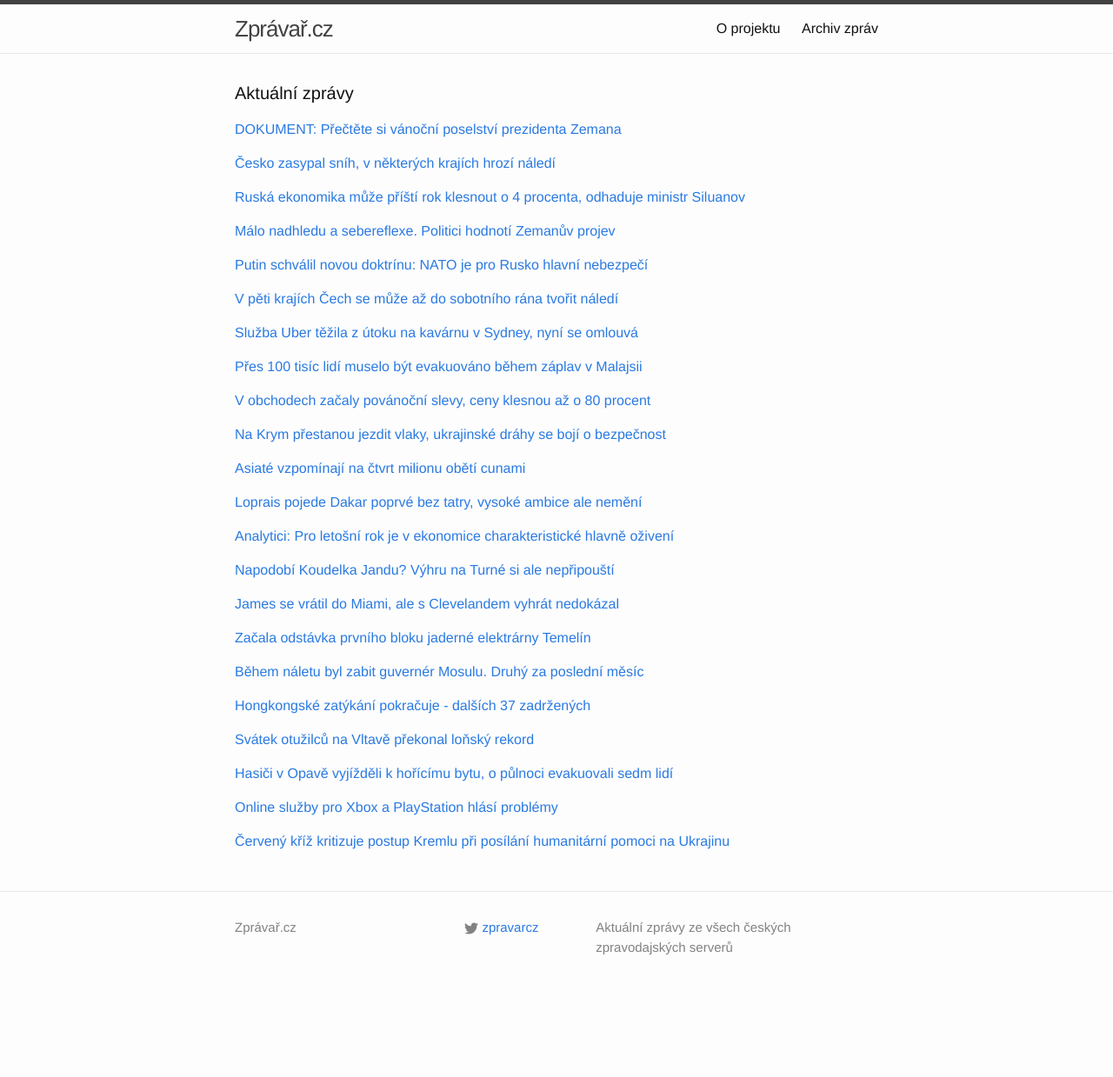
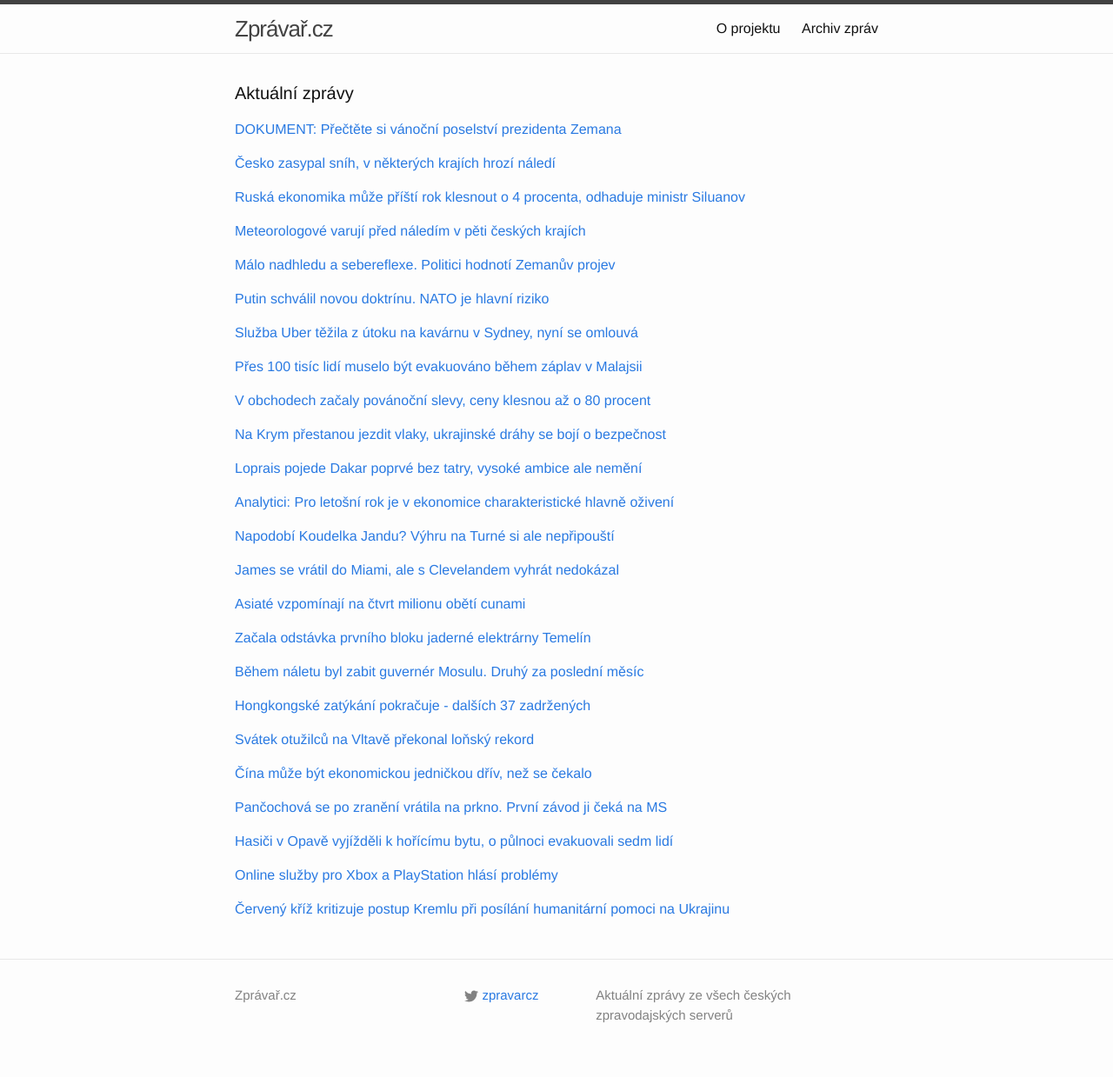
Before and after one commit to adliska/zpravar, a Jekyll site: the page built from index.html, in a window 1280 px wide. Shown: the whole page at 87% size. Built offline with Jekyll 4.4.1, drawn with Linux system fonts in a browser that asks for light colours; before the commit the page ends 1161 px from its top, so only the background shows below that.

Commit message:
zpravar news update

```diff
--- a/index.html
+++ b/index.html
@@ -63,8 +63,21 @@ layout: default
 <li><a href=http://byznys.ihned.cz/c1-63301180-rusko-trust-bank-rubl-pad>Trust Bank dostane na záchranu víc, celkem skoro sto miliard rublů - byznys.ihned.cz</a></li>
 <li><a href=http://zpravy.aktualne.cz/ekonomika/problemovou-banku-zachrani-pred-krachem-miliardy-rublu/r~dcf9267c8ce111e4833a0025900fea04/>Problémovou banku zachrání před krachem miliardy rublů - zpravy.aktualne.cz</a></li>
 </ul>
-</div><p><a href="javascript:;" onclick="toggle_visibility('zpravy3')">Málo nadhledu a sebereflexe. Politici hodnotí Zemanův projev</a></p>
+</div><p><a href="javascript:;" onclick="toggle_visibility('zpravy3')">Meteorologové varují před náledím v pěti českých krajích</a></p>
 <div id="zpravy3" style="display:none">
+<ul>
+<li><a href=http://www.rozhlas.cz/_zprava/meteorologove-varuji-pred-naledim-v-peti-ceskych-krajich--1436785>Meteorologové varují před náledím v pěti českých krajích - www.rozhlas.cz</a></li>
+<li><a href=http://www.lidovky.cz/v-peti-krajich-cech-se-muze-az-do-sobotniho-rana-tvorit-naledi-ptk-/zpravy-domov.aspx?c=A141226_162049_ln_domov_sho>Náledí se může tvořit v pěti krajích až do rána, hlásí meteorologové  - www.lidovky.cz</a></li>
+<li><a href=http://www.ceskenoviny.cz/zpravy/zpravy/v-peti-krajich-cech-se-muze-az-do-sobotniho-rana-tvorit-naledi/1162532>V pěti krajích Čech se může až do sobotního rána tvořit náledí - www.ceskenoviny.cz</a></li>
+<li><a href=http://www.rozhlas.cz/_zprava/meteorologove-varuji-pred-ledovkou-v-peti-ceskych-krajich--1436785>Meteorologové varují před ledovkou v pěti českých krajích - www.rozhlas.cz</a></li>
+<li><a href=http://www.novinky.cz/domaci/357263-v-peti-krajich-ceska-hrozi-naledi.html>V pěti krajích Česka hrozí náledí - www.novinky.cz</a></li>
+<li><a href=http://www.rozhlas.cz/_zprava/katerina-nash-znovu-dojela-na-stupnich-vitezu-v-heusdenzolderu-skoncila-2--1436780>Kateřina Nash znovu dojela na stupních vítězů. V Heusden-Zolderu skončila 2. - www.rozhlas.cz</a></li>
+<li><a href=http://sport.aktualne.cz/katerina-nash-dojela-na-sp-v-belgii-druha-za-vosovou/r~d3b6cfb68d0811e4ba57002590604f2e/>Kateřina Nash dojela na SP v Belgii druhá za Vosovou - sport.aktualne.cz</a></li>
+<li><a href=http://www.sportovninoviny.cz/zpravy/cyklokrosarka-nash-dojela-na-sp-v-belgii-druha-za-vosovou/1162518>Cyklokrosařka Nash dojela na SP v Belgii druhá za Vosovou - www.sportovninoviny.cz</a></li>
+<li><a href=http://www.novinky.cz/domaci/357243-vikend-bude-ledovy-teploty-uz-se-letos-nad-nulu-nepodivaji.html>Víkend bude ledový, teploty už se letos nad nulu nepodívají - www.novinky.cz</a></li>
+</ul>
+</div><p><a href="javascript:;" onclick="toggle_visibility('zpravy4')">Málo nadhledu a sebereflexe. Politici hodnotí Zemanův projev</a></p>
+<div id="zpravy4" style="display:none">
 <ul>
 <li><a href=http://zpravy.aktualne.cz/domaci/malo-nadhledu-a-sebereflexe-politici-hodnoti-zemanuv-projev/r~4180d6448d0a11e490f70025900fea04/>Málo nadhledu a sebereflexe. Politici hodnotí Zemanův projev - zpravy.aktualne.cz</a></li>
 <li><a href=http://www.rozhlas.cz/_zprava/prezidentuv-vanocni-projev-nenaplnil-ocekavani-vetsiny-politiku--1436779>Prezidentův vánoční projev nenaplnil očekávání většiny politiků - www.rozhlas.cz</a></li>
@@ -76,9 +89,10 @@ layout: default
 <li><a href=http://www.ceskatelevize.cz/ct24/domaci/296454-opozici-chybela-v-zemanove-projevu-vize-dienstbier-ho-neposlouchal/>Opozici chyběla v Zemanově projevu vize, Dienstbier ho neposlouchal - www.ceskatelevize.cz</a></li>
 <li><a href=http://www.ceskenoviny.cz/zpravy/zpravy/prezidentuv-vanocni-projev-nenaplnil-ocekavani-vetsiny-politiku/1162513>Prezidentův vánoční projev nenaplnil očekávaní většiny politiků - www.ceskenoviny.cz</a></li>
 </ul>
-</div><p><a href="javascript:;" onclick="toggle_visibility('zpravy4')">Putin schválil novou doktrínu: NATO je pro Rusko hlavní nebezpečí</a></p>
-<div id="zpravy4" style="display:none">
+</div><p><a href="javascript:;" onclick="toggle_visibility('zpravy5')">Putin schválil novou doktrínu. NATO je hlavní riziko</a></p>
+<div id="zpravy5" style="display:none">
 <ul>
+<li><a href=http://www.tyden.cz/rubriky/zahranici/rusko-a-okoli/putin-schvalil-novou-doktrinu-nato-je-hlavni-riziko_328376.html>Putin schválil novou doktrínu. NATO je hlavní riziko - www.tyden.cz</a></li>
 <li><a href=http://echo24.cz/a/wSfJL>Putin schválil novou doktrínu: NATO je pro Rusko hlavní nebezpečí - echo24.cz</a></li>
 <li><a href=http://www.tyden.cz/rubriky/zahranici/rusko-a-okoli/putin-schvalil-novou-doktrinu-nato-je-pro-rusko-hlavni-riziko_328376.html>Putin schválil novou doktrínu. NATO je pro Rusko hlavní riziko - www.tyden.cz</a></li>
 <li><a href=http://www.rozhlas.cz/_zprava/putin-schvalil-novou-doktrinu-nato-je-pro-rusko-hlavni-nebezpeci--1436781>Putin schválil novou doktrínu: NATO je pro Rusko hlavní nebezpečí - www.rozhlas.cz</a></li>
@@ -87,17 +101,6 @@ layout: default
 <li><a href=http://zpravy.e15.cz/zahranicni/politika/nato-je-pro-rusko-hlavni-nebezpeci-putin-schvalil-novou-doktrinu-1148735>NATO je pro Rusko hlavní nebezpečí. Putin schválil novou doktrínu - zpravy.e15.cz</a></li>
 <li><a href=http://www.novinky.cz/zahranicni/evropa/357261-rusko-ma-novou-vojenskou-doktrinu-nato-je-hlavni-riziko.html>Rusko má novou vojenskou doktrínu: NATO je hlavní riziko - www.novinky.cz</a></li>
 <li><a href=http://zpravy.idnes.cz/putin-podepsal-novou-vojenskou-doktrinu-f1a-/zahranicni.aspx?c=A141226_145027_zahranicni_ert>Putin podepsal novou vojenskou doktrínu. Bojí se NATO i destabilizace - zpravy.idnes.cz</a></li>
-</ul>
-</div><p><a href="javascript:;" onclick="toggle_visibility('zpravy5')">V pěti krajích Čech se může až do sobotního rána tvořit náledí</a></p>
-<div id="zpravy5" style="display:none">
-<ul>
-<li><a href=http://www.ceskenoviny.cz/zpravy/zpravy/v-peti-krajich-cech-se-muze-az-do-sobotniho-rana-tvorit-naledi/1162532>V pěti krajích Čech se může až do sobotního rána tvořit náledí - www.ceskenoviny.cz</a></li>
-<li><a href=http://www.rozhlas.cz/_zprava/meteorologove-varuji-pred-ledovkou-v-peti-ceskych-krajich--1436785>Meteorologové varují před ledovkou v pěti českých krajích - www.rozhlas.cz</a></li>
-<li><a href=http://www.novinky.cz/domaci/357263-v-peti-krajich-ceska-hrozi-naledi.html>V pěti krajích Česka hrozí náledí - www.novinky.cz</a></li>
-<li><a href=http://www.rozhlas.cz/_zprava/katerina-nash-znovu-dojela-na-stupnich-vitezu-v-heusdenzolderu-skoncila-2--1436780>Kateřina Nash znovu dojela na stupních vítězů. V Heusden-Zolderu skončila 2. - www.rozhlas.cz</a></li>
-<li><a href=http://sport.aktualne.cz/katerina-nash-dojela-na-sp-v-belgii-druha-za-vosovou/r~d3b6cfb68d0811e4ba57002590604f2e/>Kateřina Nash dojela na SP v Belgii druhá za Vosovou - sport.aktualne.cz</a></li>
-<li><a href=http://www.sportovninoviny.cz/zpravy/cyklokrosarka-nash-dojela-na-sp-v-belgii-druha-za-vosovou/1162518>Cyklokrosařka Nash dojela na SP v Belgii druhá za Vosovou - www.sportovninoviny.cz</a></li>
-<li><a href=http://www.novinky.cz/domaci/357243-vikend-bude-ledovy-teploty-uz-se-letos-nad-nulu-nepodivaji.html>Víkend bude ledový, teploty už se letos nad nulu nepodívají - www.novinky.cz</a></li>
 </ul>
 </div><p><a href="javascript:;" onclick="toggle_visibility('zpravy6')">Služba Uber těžila z útoku na kavárnu v Sydney, nyní se omlouvá</a></p>
 <div id="zpravy6" style="display:none">
@@ -135,45 +138,45 @@ layout: default
 <li><a href=http://www.tyden.cz/rubriky/zahranici/rusko-a-okoli/mirova-jednani-o-ukrajine-byla-i-pres-ocekavani-zrusena_328363.html>Mírová jednání o Ukrajině byla i přes očekávání zrušena - www.tyden.cz</a></li>
 <li><a href=http://www.ceskenoviny.cz/zpravy/zpravy/mirova-jednani-o-ukrajine-pry-dnes-v-minsku-pokracovat-nebudou/1162489>Mírová jednání o Ukrajině prý dnes v Minsku pokračovat nebudou - www.ceskenoviny.cz</a></li>
 </ul>
-</div><p><a href="javascript:;" onclick="toggle_visibility('zpravy10')">Asiaté vzpomínají na čtvrt milionu obětí cunami</a></p>
+</div><p><a href="javascript:;" onclick="toggle_visibility('zpravy10')">Loprais pojede Dakar poprvé bez tatry, vysoké ambice ale nemění</a></p>
 <div id="zpravy10" style="display:none">
-<ul>
-<li><a href=http://www.ceskenoviny.cz/zpravy/zpravy/asiate-vzpominaji-na-ctvrt-milionu-obeti-cunami/1162478>Asiaté vzpomínají na čtvrt milionu obětí cunami - www.ceskenoviny.cz</a></li>
-<li><a href=http://www.lidovky.cz/lide-v-asii-si-pripomina-deset-let-od-tsunami-f3c-/zpravy-svet.aspx?c=A141226_082127_ln_zahranici_Ele>Svět si připomíná deset let od tsunami  - www.lidovky.cz</a></li>
-<li><a href=http://www.lidovky.cz/lide-v-asii-si-pripominaji-deset-let-od-tsunami-fq8-/zpravy-svet.aspx?c=A141226_082127_ln_zahranici_Ele>Lidé v Asii si připomínají deset let od tsunami  - www.lidovky.cz</a></li>
-<li><a href=http://www.novinky.cz/zahranicni/svet/357241-pred-deseti-lety-uderila-niciva-vlna-tsunami-zabila-ctvrt-milionu-lidi.html>Před deseti lety udeřila ničivá vlna tsunami, zabila čtvrt miliónu lidí - www.novinky.cz</a></li>
-</ul>
-</div><p><a href="javascript:;" onclick="toggle_visibility('zpravy11')">Loprais pojede Dakar poprvé bez tatry, vysoké ambice ale nemění</a></p>
-<div id="zpravy11" style="display:none">
 <ul>
 <li><a href=http://www.sportovninoviny.cz/zpravy/loprais-pojede-dakar-poprve-bez-tatry-vysoke-ambice-ale-nemeni/1162485>Loprais pojede Dakar poprvé bez tatry, vysoké ambice ale nemění - www.sportovninoviny.cz</a></li>
 <li><a href=http://sport.aktualne.cz/loprais-pojede-dakar-poprve-bez-tatry-podium-chce-i-s-manem/r~2b8a65b88ceb11e49f60002590604f2e/>Loprais pojede Dakar poprvé bez tatry, pódium chce i s manem - sport.aktualne.cz</a></li>
 <li><a href=http://sport.idnes.cz/ales-loprais-rallye-dakar-0yi-/motorsport.aspx?c=A141226_114130_motorsport_ald>Loprais pojede Dakar poprvé bez tatry, vysoké ambice ale nemění - sport.idnes.cz</a></li>
 <li><a href=http://www.denik.cz/motorismus/loprais-miri-na-dakar-poprve-bez-tatry-vysoke-ambice-se-nemeni-20141226.html>Loprais míří na Dakar bez tatry. Vysoké ambice zůstávají: Pole mi nesmí ujet - www.denik.cz</a></li>
 </ul>
-</div><p><a href="javascript:;" onclick="toggle_visibility('zpravy12')">Analytici: Pro letošní rok je v ekonomice charakteristické hlavně oživení</a></p>
-<div id="zpravy12" style="display:none">
+</div><p><a href="javascript:;" onclick="toggle_visibility('zpravy11')">Analytici: Pro letošní rok je v ekonomice charakteristické hlavně oživení</a></p>
+<div id="zpravy11" style="display:none">
 <ul>
 <li><a href=http://www.denik.cz/ekonomika/analytici-pro-letosni-rok-je-v-ekonomice-charakteristicke-hlavne-oziveni-2014122.html>Analytici: Pro letošní rok je v ekonomice charakteristické hlavně oživení - www.denik.cz</a></li>
 <li><a href=http://byznys.ihned.cz/c1-63301240-analytici-nezamestnanost-v-cesku-klesa-investice-hdp-ekonomika-oziveni>Analytici hodnotí rok 2014 dobře, přišlo oživení i pokles nezaměstnanosti - byznys.ihned.cz</a></li>
 <li><a href=http://www.financninoviny.cz/zpravodajstvi/zpravy/pro-letosni-rok-je-v-ekonomice-charakteristicke-hlavne-oziveni/1162464>Pro letošní rok je v ekonomice charakteristické hlavně oživení - www.financninoviny.cz</a></li>
 <li><a href=http://zpravy.e15.cz/domaci/ekonomika/2014-rok-ekonomickeho-oziveni-podle-analytiku-se-probudili-spotrebitele-1148705>2014: rok ekonomického oživení. Podle analytiků se probudili spotřebitelé - zpravy.e15.cz</a></li>
 </ul>
-</div><p><a href="javascript:;" onclick="toggle_visibility('zpravy13')">Napodobí Koudelka Jandu? Výhru na Turné si ale nepřipouští</a></p>
-<div id="zpravy13" style="display:none">
+</div><p><a href="javascript:;" onclick="toggle_visibility('zpravy12')">Napodobí Koudelka Jandu? Výhru na Turné si ale nepřipouští</a></p>
+<div id="zpravy12" style="display:none">
 <ul>
 <li><a href=http://sport.aktualne.cz/napodobi-koudelka-jandu-vyhru-na-turne-si-ale-nepripousti/r~70f73e3c8cfa11e4b6d20025900fea04/>Napodobí Koudelka Jandu? Výhru na Turné si ale nepřipouští - sport.aktualne.cz</a></li>
 <li><a href=http://www.sportovninoviny.cz/zpravy/koudelka-si-o-vanocich-odpocinul-a-na-turne-mysli-vysoko/1162490>Koudelka si o Vánocích odpočinul a na Turné myslí vysoko - www.sportovninoviny.cz</a></li>
 <li><a href=http://www.denik.cz/zimni_sporty/na-turne-jede-jako-favorit-na-vanoce-se-ale-koudelka-nehlidal-nacpal-jsem-se-201.html>Koudelka jede na Turné jako favorit. Vánoce? Nacpal se a vyhrál Stanley Cup - www.denik.cz</a></li>
 <li><a href=http://www.tyden.cz/rubriky/sport/zimni-sporty/koudelkovy-vanoce-po-obzerstvi-nepribral-ani-deko_328359.html>Koudelkovy Vánoce: po obžerství nepřibral ani deko - www.tyden.cz</a></li>
 </ul>
-</div><p><a href="javascript:;" onclick="toggle_visibility('zpravy14')">James se vrátil do Miami, ale s Clevelandem vyhrát nedokázal</a></p>
-<div id="zpravy14" style="display:none">
+</div><p><a href="javascript:;" onclick="toggle_visibility('zpravy13')">James se vrátil do Miami, ale s Clevelandem vyhrát nedokázal</a></p>
+<div id="zpravy13" style="display:none">
 <ul>
 <li><a href=http://sport.aktualne.cz/james-se-vratil-do-miami-ale-s-clevelandem-vyhrat-nedokazal/r~930a91b48ce511e49bec0025900fea04/>James se vrátil do Miami, ale s Clevelandem vyhrát nedokázal - sport.aktualne.cz</a></li>
 <li><a href=http://sport.idnes.cz/basketbalova-nba-0kd-/basket.aspx?c=A141226_094633_sport-basket_ald>Návrat krále nebyl vítězný. James s Clevelandem v Miami prohrál - sport.idnes.cz</a></li>
 <li><a href=http://www.sportovninoviny.cz/zpravy/james-se-vratil-do-miami-ale-s-clevelandem-vyhrat-nedokazal/1162461>James se vrátil do Miami, ale s Clevelandem vyhrát nedokázal - www.sportovninoviny.cz</a></li>
 <li><a href=http://www.denik.cz/ostatni_sport/pikantni-bitva-james-se-vratil-do-miami-cleveland-ale-k-vyhre-nedovedl-20141226.html>Pikantní bitva. James se vrátil do Miami, Cleveland k výhře nedovedl - www.denik.cz</a></li>
+</ul>
+</div><p><a href="javascript:;" onclick="toggle_visibility('zpravy14')">Asiaté vzpomínají na čtvrt milionu obětí cunami</a></p>
+<div id="zpravy14" style="display:none">
+<ul>
+<li><a href=http://www.ceskenoviny.cz/zpravy/zpravy/asiate-vzpominaji-na-ctvrt-milionu-obeti-cunami/1162478>Asiaté vzpomínají na čtvrt milionu obětí cunami - www.ceskenoviny.cz</a></li>
+<li><a href=http://www.lidovky.cz/lide-v-asii-si-pripomina-deset-let-od-tsunami-f3c-/zpravy-svet.aspx?c=A141226_082127_ln_zahranici_Ele>Svět si připomíná deset let od tsunami  - www.lidovky.cz</a></li>
+<li><a href=http://www.lidovky.cz/lide-v-asii-si-pripominaji-deset-let-od-tsunami-fq8-/zpravy-svet.aspx?c=A141226_082127_ln_zahranici_Ele>Lidé v Asii si připomínají deset let od tsunami  - www.lidovky.cz</a></li>
+<li><a href=http://www.novinky.cz/zahranicni/svet/357241-pred-deseti-lety-uderila-niciva-vlna-tsunami-zabila-ctvrt-milionu-lidi.html>Před deseti lety udeřila ničivá vlna tsunami, zabila čtvrt miliónu lidí - www.novinky.cz</a></li>
 </ul>
 </div><p><a href="javascript:;" onclick="toggle_visibility('zpravy15')">Začala odstávka prvního bloku jaderné elektrárny Temelín </a></p>
 <div id="zpravy15" style="display:none">
@@ -203,22 +206,36 @@ layout: default
 <li><a href=http://zpravy.aktualne.cz/domaci/otuzilci-se-vrhli-do-ledove-vltavy-hrala-je-pry-atmosfera/r~51ef738c8d0511e486b9002590604f2e/>Otužilci se vrhli do ledové Vltavy. Hřála je prý atmosféra - zpravy.aktualne.cz</a></li>
 <li><a href=http://www.tyden.cz/rubriky/relax/zabava/nikodemuv-memorial-do-vltavy-naskakal-rekordni-pocet-otuzilcu_328369.html>Nikodémův Memoriál: do Vltavy naskákal rekordní počet otužilců - www.tyden.cz</a></li>
 </ul>
-</div><p><a href="javascript:;" onclick="toggle_visibility('zpravy19')">Hasiči v Opavě vyjížděli k hořícímu bytu, o půlnoci evakuovali sedm lidí</a></p>
+</div><p><a href="javascript:;" onclick="toggle_visibility('zpravy19')">Čína může být ekonomickou jedničkou dřív, než se čekalo</a></p>
 <div id="zpravy19" style="display:none">
+<ul>
+<li><a href=http://www.ceskatelevize.cz/ct24/ekonomika/296464-cina-muze-byt-ekonomickou-jednickou-driv-nez-se-cekalo/>Čína může být ekonomickou jedničkou dřív, než se čekalo - www.ceskatelevize.cz</a></li>
+<li><a href=http://www.novinky.cz/ekonomika/357264-cina-muze-byt-nejvetsi-ekonomikou-sveta-uz-za-11-let-predpovidaji-experti.html>Čína může být největší ekonomikou světa už za 11 let, předpovídají experti - www.novinky.cz</a></li>
+<li><a href=http://www.financninoviny.cz/zpravodajstvi/zpravy/cebr-cina-muze-byt-nejvetsi-ekonomikou-sveta-uz-za-11-let/1162538>CEBR: Čína může být největší ekonomikou světa už za 11 let - www.financninoviny.cz</a></li>
+</ul>
+</div><p><a href="javascript:;" onclick="toggle_visibility('zpravy20')">Pančochová se po zranění vrátila na prkno. První závod ji čeká na MS</a></p>
+<div id="zpravy20" style="display:none">
+<ul>
+<li><a href=http://www.denik.cz/zimni_sporty/pancochova-se-po-zraneni-vratila-na-prkno-prvni-start-ji-ceka-na-ms-20141226.html>Pančochová se po zranění vrátila na prkno. První závod ji čeká na MS - www.denik.cz</a></li>
+<li><a href=http://www.sportovninoviny.cz/zpravy/pancochova-uz-trenuje-prvni-zavod-pojede-na-mistrovstvi-sveta/1162481>Pančochová už trénuje, první závod pojede na mistrovství světa - www.sportovninoviny.cz</a></li>
+<li><a href=http://sport.aktualne.cz/pancochova-travi-vanoce-v-usa-letet-domu-kvuli-nim-je-drahe/r~bd0de9e48ce911e4a7d8002590604f2e/>Pančochová tráví Vánoce v USA. Letět domů kvůli nim je drahé - sport.aktualne.cz</a></li>
+</ul>
+</div><p><a href="javascript:;" onclick="toggle_visibility('zpravy21')">Hasiči v Opavě vyjížděli k hořícímu bytu, o půlnoci evakuovali sedm lidí</a></p>
+<div id="zpravy21" style="display:none">
 <ul>
 <li><a href=http://ostrava.idnes.cz/pozar-obyvaciho-pokoje-v-opave-dzb-/ostrava-zpravy.aspx?c=A141226_114221_ostrava-zpravy_kol>Hasiči v Opavě vyjížděli k hořícímu bytu, o půlnoci evakuovali sedm lidí - ostrava.idnes.cz</a></li>
 <li><a href=http://zpravy.aktualne.cz/regiony/pri-pozaru-v-opave-se-zranili-ctyri-lide-nadychali-se-koure/r~9bea7f128ce311e4b98c002590604f2e/>Při požáru v Opavě se zranili čtyři lidé, nadýchali se kouře - zpravy.aktualne.cz</a></li>
 <li><a href=http://www.novinky.cz/krimi/357247-pri-pozaru-v-opavskem-byte-se-zranili-ctyri-lide.html>Při požáru v opavském bytě se zranili čtyři lidé - www.novinky.cz</a></li>
 </ul>
-</div><p><a href="javascript:;" onclick="toggle_visibility('zpravy20')">Online služby pro Xbox a PlayStation hlásí problémy</a></p>
-<div id="zpravy20" style="display:none">
+</div><p><a href="javascript:;" onclick="toggle_visibility('zpravy22')">Online služby pro Xbox a PlayStation hlásí problémy</a></p>
+<div id="zpravy22" style="display:none">
 <ul>
 <li><a href=http://zpravy.aktualne.cz/ekonomika/online-sluzby-pro-xbox-a-playstation-hlasi-problemy/r~419fdb648cdf11e490f70025900fea04/>Online služby pro Xbox a PlayStation hlásí problémy - zpravy.aktualne.cz</a></li>
 <li><a href=http://e-svet.e15.cz/internet/online-sluzby-konzoli-playstation-a-xbox-hlasi-potize-pry-kvuli-hackerum-1148702>Online služby konzolí PlayStation a Xbox hlásí potíže, prý kvůli hackerům - e-svet.e15.cz</a></li>
 <li><a href=http://www.novinky.cz/internet-a-pc/357244-sluzby-pro-xbox-a-playstation-mely-problemy-asi-kvuli-hackerum.html>Služby pro Xbox a PlayStation měly problémy, asi kvůli hackerům - www.novinky.cz</a></li>
 </ul>
-</div><p><a href="javascript:;" onclick="toggle_visibility('zpravy21')">Červený kříž kritizuje postup Kremlu při posílání humanitární pomoci na Ukrajinu</a></p>
-<div id="zpravy21" style="display:none">
+</div><p><a href="javascript:;" onclick="toggle_visibility('zpravy23')">Červený kříž kritizuje postup Kremlu při posílání humanitární pomoci na Ukrajinu</a></p>
+<div id="zpravy23" style="display:none">
 <ul>
 <li><a href=http://www.rozhlas.cz/_zprava/cerveny-kriz-kritizuje-postup-kremlu-pri-posilani-humanitarni-pomoci-na-ukrajinu--1436763>Červený kříž kritizuje postup Kremlu při posílání humanitární pomoci na Ukrajinu - www.rozhlas.cz</a></li>
 <li><a href=http://www.tyden.cz/rubriky/zahranici/rusko-a-okoli/na-ukrajinu-putoval-dalsi-humanitarni-konvoj-invaze_328341.html>Na Ukrajinu putoval další humanitární konvoj. Invaze? - www.tyden.cz</a></li>
```
